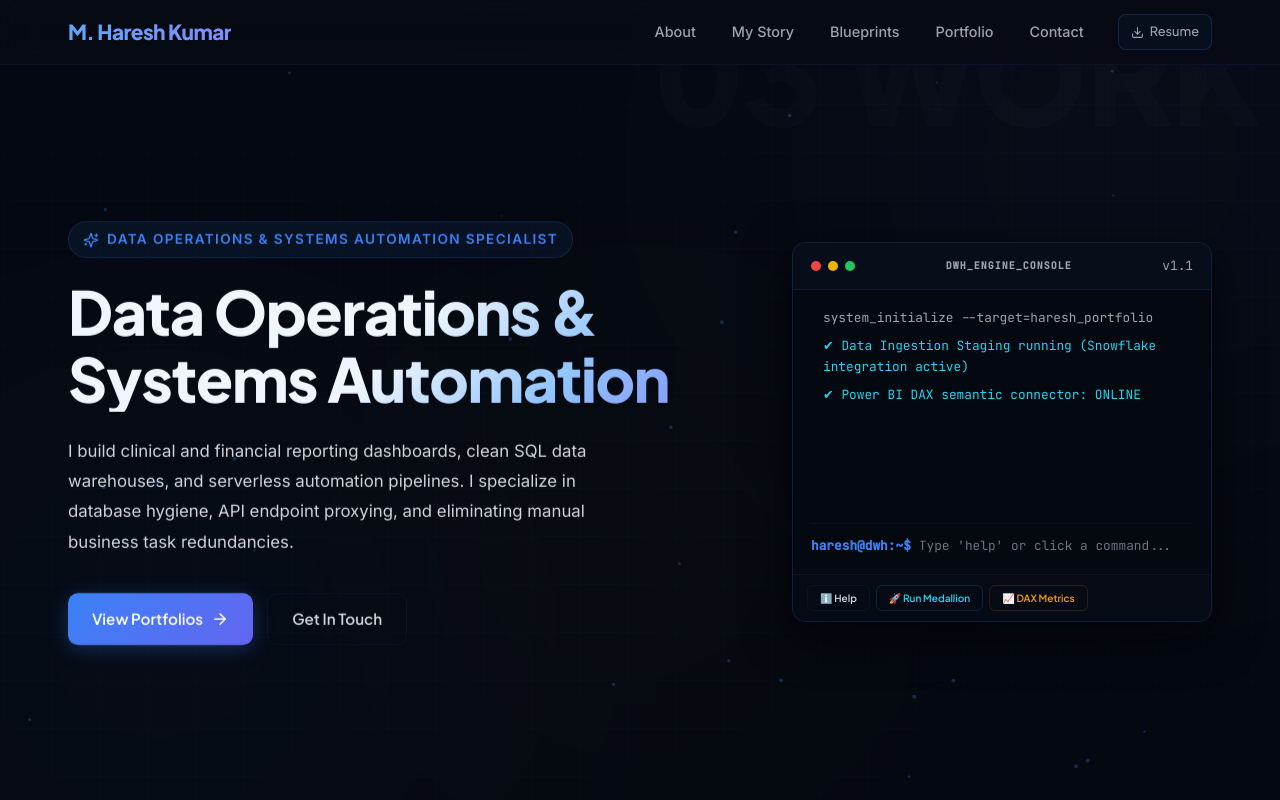
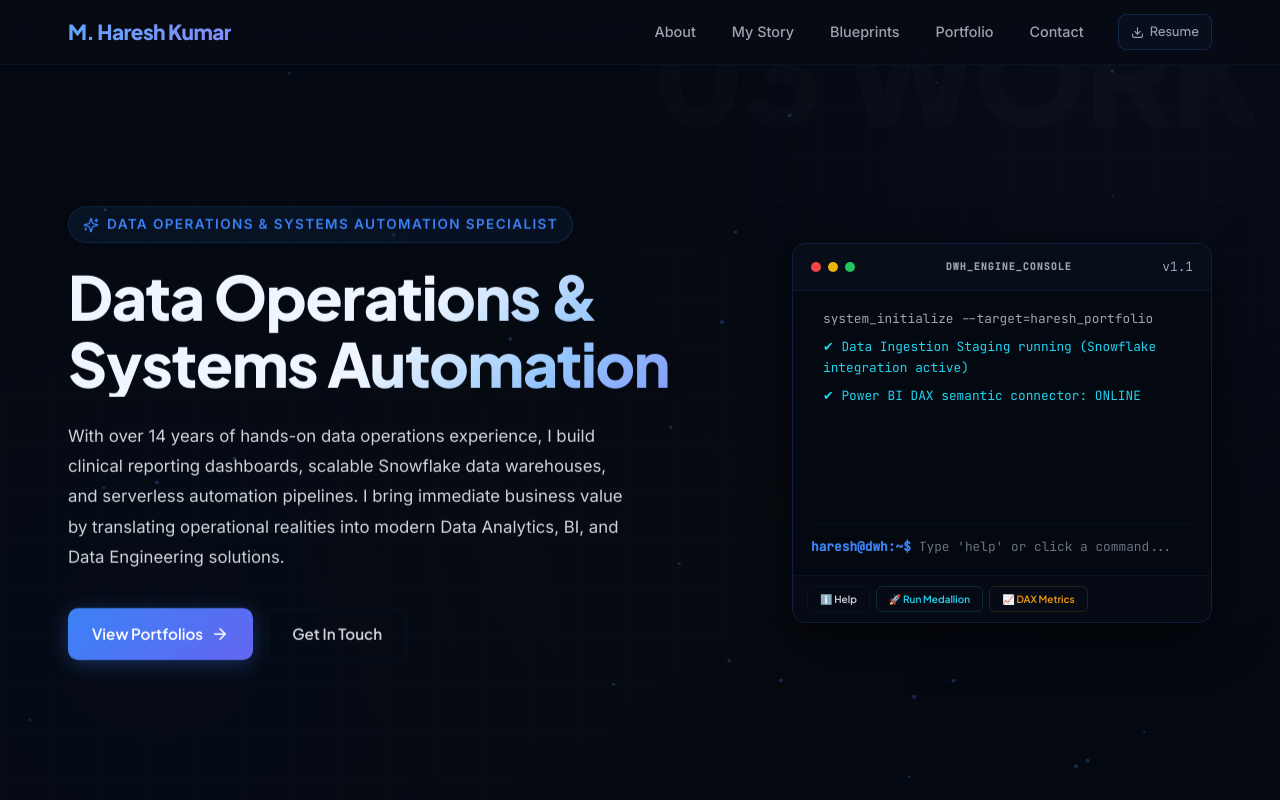
Before and after one commit to LeadGenData/haresh-kumar-portfolio, a React (Vite) app: page / in a window 1280 px wide. Shown: the top 800 px of the page. Built offline with nearby package versions, Linux system fonts and the light colour scheme.

Commit message:
Inject 14+ years experience and specific target job roles into portfolio content

```diff
--- a/src/App.jsx
+++ b/src/App.jsx
@@ -725,7 +725,7 @@ function App() {
             </div>
             <h1 className="hero-title">Data Operations &amp; Systems Automation</h1>
             <p className="hero-desc">
-              I build clinical and financial reporting dashboards, clean SQL data warehouses, and serverless automation pipelines. I specialize in database hygiene, API endpoint proxying, and eliminating manual business task redundancies.
+              With over 14 years of hands-on data operations experience, I build clinical reporting dashboards, scalable Snowflake data warehouses, and serverless automation pipelines. I bring immediate business value by translating operational realities into modern Data Analytics, BI, and Data Engineering solutions.
             </p>
             <div className="cta-group">
               <a href="#projects" className="btn btn-primary">
@@ -1216,7 +1216,7 @@ function App() {
               </div>
               <h3 className="proj-title mb-2" style={{ color: 'var(--accent-gold)' }}>Open for Opportunities</h3>
               <p className="proj-desc mb-4" style={{ color: 'var(--text-sub)' }}>
-                I am actively seeking roles in Data Operations, Business Intelligence, Systems Analytics, and Data Quality. Available for full-time direct hire or contract work.
+                I am actively seeking roles as a BI Specialist, Senior Data Analyst, Snowflake Data Engineer, or Automation Consultant. My 14+ years of operational delivery ensures I bring immediate value over theoretical knowledge.
               </p>
               <div style={{ marginTop: 'auto', paddingTop: '10px' }}>
                 <a href="#contact" className="btn btn-secondary" style={{ width: '100%', justifyContent: 'center', borderColor: 'rgba(245, 158, 11, 0.25)', color: 'var(--accent-gold)', background: 'rgba(245, 158, 11, 0.04)' }}>
```
